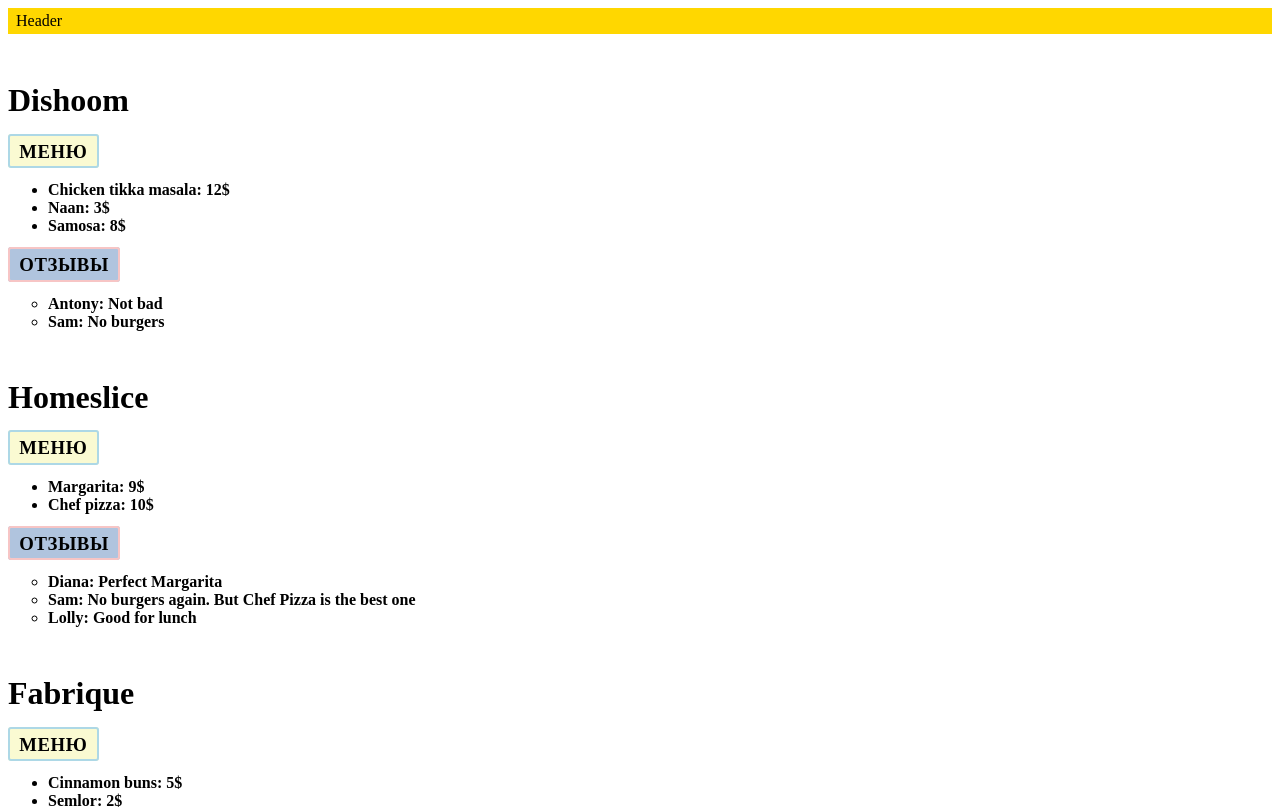
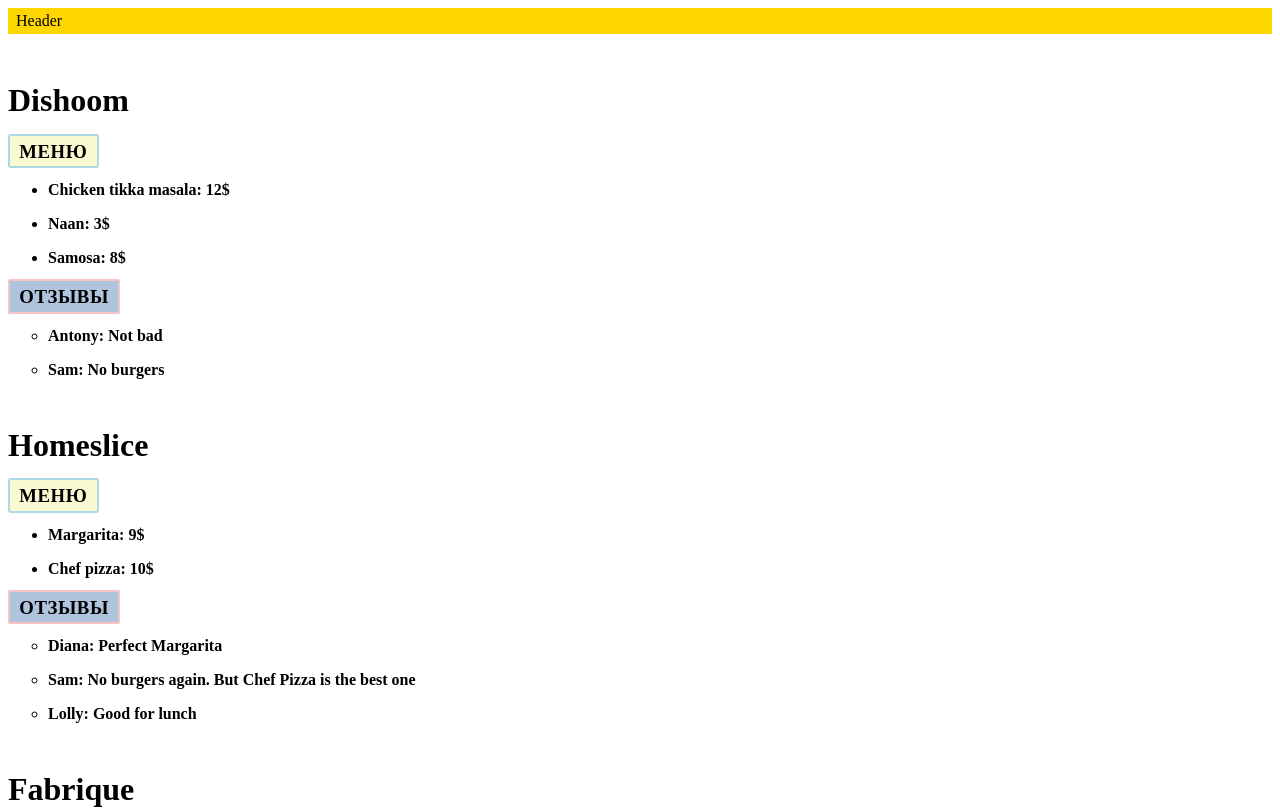
Before and after one commit to RareMashiro/ReactCourse, a React (Vite) app: page / in a window 1280 px wide. Shown: the top 809 px of the page. Built offline with nearby package versions, Linux system fonts and the light colour scheme.

Commit message:
ДЗ2 правки

```diff
--- a/src/components/dish/component.jsx
+++ b/src/components/dish/component.jsx
@@ -1,3 +1,5 @@
 export const Dish = ({dish}) => {
-    return (<li className='menu-item'>{[dish.name, ': ', dish.price, '$']}</li>)
+    return (
+        <p>{[dish.name, ': ', dish.price, '$']}</p>
+    )
 }
--- a/src/components/restaurants/component.jsx
+++ b/src/components/restaurants/component.jsx
@@ -11,13 +11,13 @@
             <h3 className='menu-title'><span>Меню</span></h3>
             <ul className='menu'>
                 {place.menu.map(pos => {
-                    return <Dish dish={pos} />
+                    return <li className='menu-item'><Dish dish={pos} /></li>
                 })}
             </ul>
             <h3 className='review-title'><span>Отзывы</span></h3>
             <ul className='review'>
                 {place.reviews.map(pos => {
-                    return <Review review={pos} />
+                    return <li className='review-item'><Review review={pos} /></li>
                 })}
             </ul>
         </div>
--- a/src/components/review/component.jsx
+++ b/src/components/review/component.jsx
@@ -1,6 +1,6 @@
 /* eslint-disable react/prop-types */
 export const Review = ({review}) => {
     return (
-        <li className='review-item'>{[review.user, ': ', review.text]}</li>
+        <p>{[review.user, ': ', review.text]}</p>
     )
 }
```
